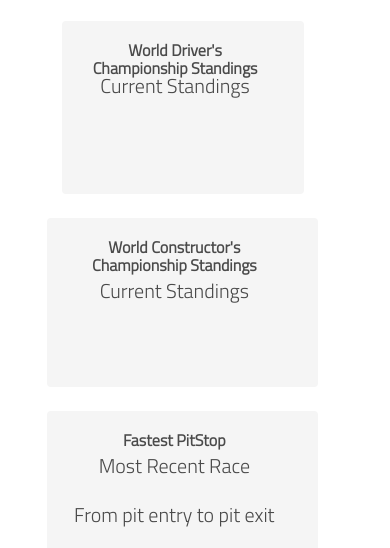
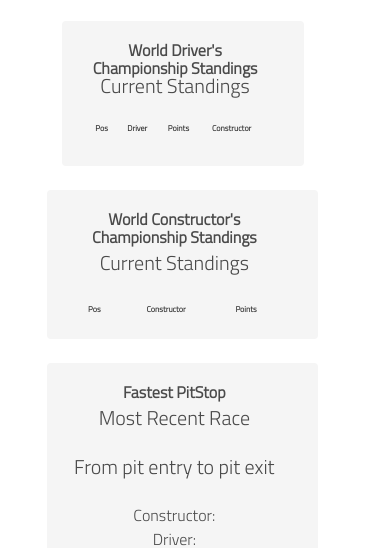
Before and after one commit to s-mumin/F1-Stats, a plain HTML site: page index.html in a window 390 px wide. Shown: the part 1686-2234 px from the top of the page. Drawn offline with nearby package versions, Linux system fonts and the light colour scheme; no server answers.

Commit message:
Update styles.css

```diff
--- a/css/styles.css
+++ b/css/styles.css
@@ -137,7 +137,7 @@ footer{
         font-size: 1rem;
     }
     table{
-        visibility: hidden;
+        font-size: 0.5rem;
     }
     #title-info{
         font-size: 0.5rem;
```
